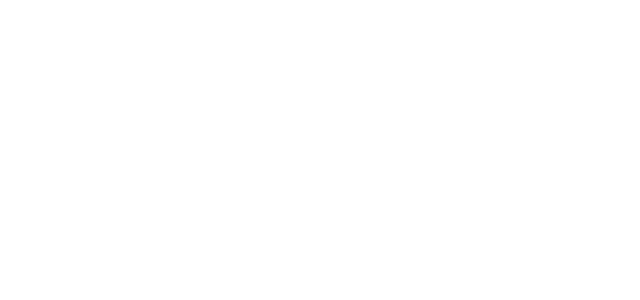
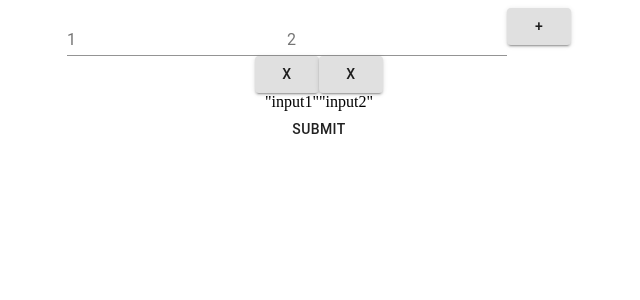
Before and after one commit to berg2043/Acronym-Generator, a React (Create React App) app: page / in a window 1280 px wide. Shown: the top 300 px of the page, without its empty margins (321-961 px from the left). Built offline with nearby package versions, Linux system fonts and the light colour scheme.

Commit message:
set up landing

```diff
--- a/src/components/Landing/Landing.js
+++ b/src/components/Landing/Landing.js
@@ -1,9 +1,93 @@
-import React from 'react';
+import React, { useState } from 'react';
+import { TextField, Button } from '@material-ui/core'
 
 const Landing = () => {
+  // Default input state
+  const [inputs, setInputs] = useState({
+    input1: [
+      <TextField label={1} onChange={(event)=>{changeInput(event,1)}}/>,
+      <Button variant='contained' onClick={()=>deleteInput('input1')}>X</Button>,
+      ''
+    ],
+    input2: [
+      <TextField label={2} onChange={(event)=>{changeInput(event,2)}}/>,
+      <Button variant='contained' onClick={()=>deleteInput('input2')}>X</Button>,
+      ''
+    ]
+  })
+
+  // Counts to increase the name and attempt to prevent less than 2
+  const [inputCount, setInputCount] = useState(2)
+  const [currentCount, setCurrentCount] = useState(2)
+
+  // Removes an input
+  function deleteInput(key){
+    delete inputs[key]
+    setInputs(inputs);
+    setCurrentCount(currentCount-1)
+  }
+
+  // Adds an input
+  function addInput(){
+    let count = inputCount+1;
+    setInputCount(inputCount+1);
+    inputs[`input${count}`] = [
+      <TextField label={count} onChange={(event)=>{changeInput(event,count)}}/>,
+      <Button variant='contained' onClick={()=>deleteInput(`input${count}`)}>X</Button>,
+      ''
+    ]
+    setInputs(inputs);
+    setCurrentCount(currentCount+1);
+  }
+
+  // Stores the text as individuals type
+  function changeInput(event, num){
+    inputs[`input${num}`][2] = event.target.value;
+    setInputs(inputs)
+  }
+
+  // Logs the entries after entered.
+  function submitForm(event){
+    event.preventDefault();
+    const arr = []
+    Object.entries(inputs).map(([key,val])=>{
+      return arr.push(inputs[key][2])
+    })
+    console.log(arr);
+  }
+
   return(
     <>
-
+      <form onSubmit={(event)=>submitForm(event)}>
+        {Object.entries(inputs).map(([key,val])=>{
+          return(
+            <span key={key}>
+              {val[0]}
+            </span>
+          )
+        })}
+        <Button variant="contained" onClick={addInput}>+</Button>
+        <br/>
+        {Object.entries(inputs).map(([key,val])=>{
+          return(
+            <span key={key}>
+              {val[1]}
+            </span>
+          )
+        })}
+        <br/>
+        {Object.entries(inputs).map(([key,val])=>{
+          return(
+            JSON.stringify(key)
+          )
+        })}
+        <br/>
+        <Button
+          type='submit'
+        >
+          Submit
+        </Button>
+      </form>
     </>
   );
 };
```
